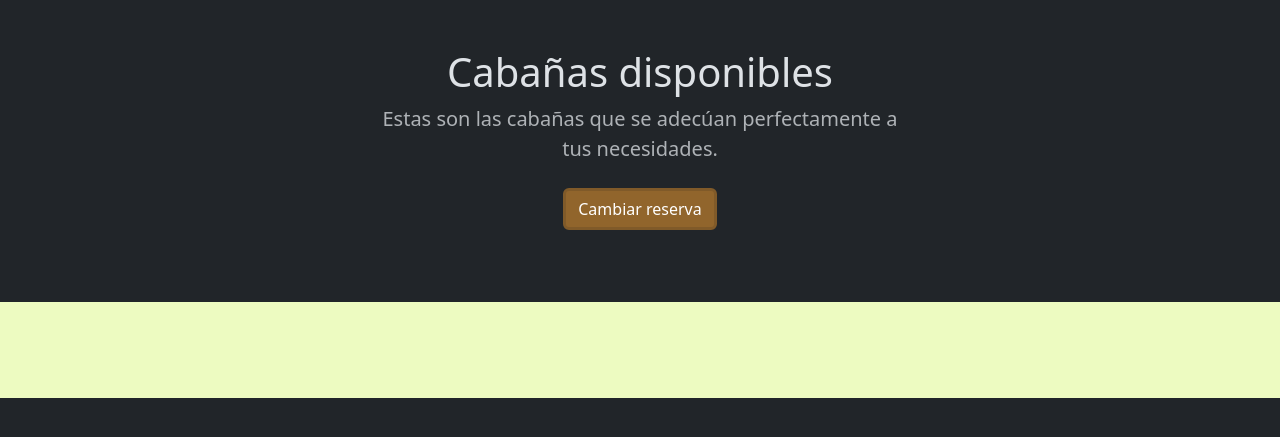
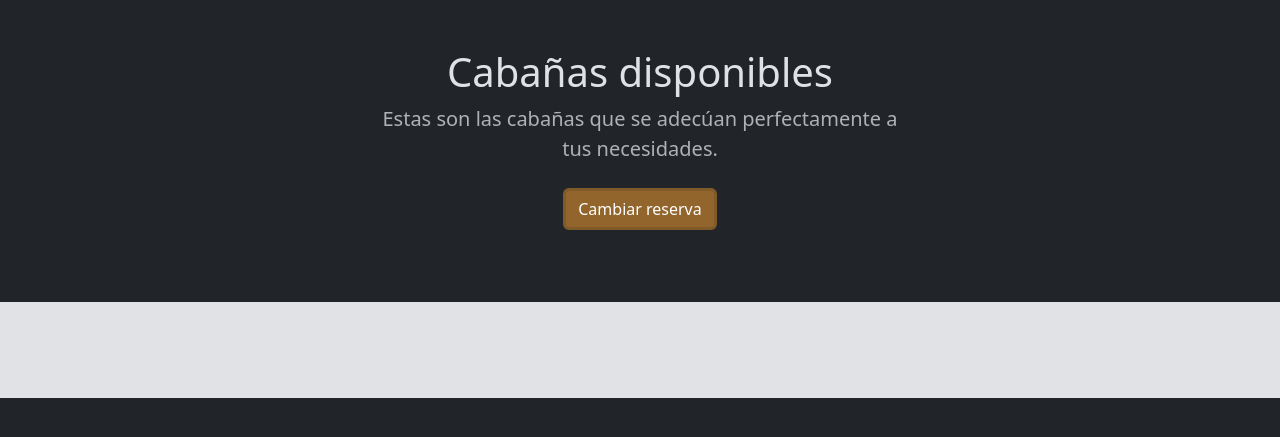
Before and after one commit to tompivel/tp-ids, a Flask app: template frontend/templates/filtered_cabins.html in a window 1280 px wide. Shown: the top 437 px of the page. Run offline with Flask 3, Linux system fonts and the light colour scheme; the template is opened without the code that fills it, so the values that code supplies are empty.

Commit message:
55 - Correción de color en template cabinas Cambié el background color de una parte del template para que coincida con la paleta de colores usada en el index

```diff
--- a/frontend/static/css/styleFilteredCabins.css
+++ b/frontend/static/css/styleFilteredCabins.css
@@ -40,7 +40,7 @@
     display: block !important;
   }
   .bg-body-tertiary{
-    background-color: #EDFBC1 !important;
+    background-color: #E1E2E6 !important;
 
   }
   .btn-primary{
```
